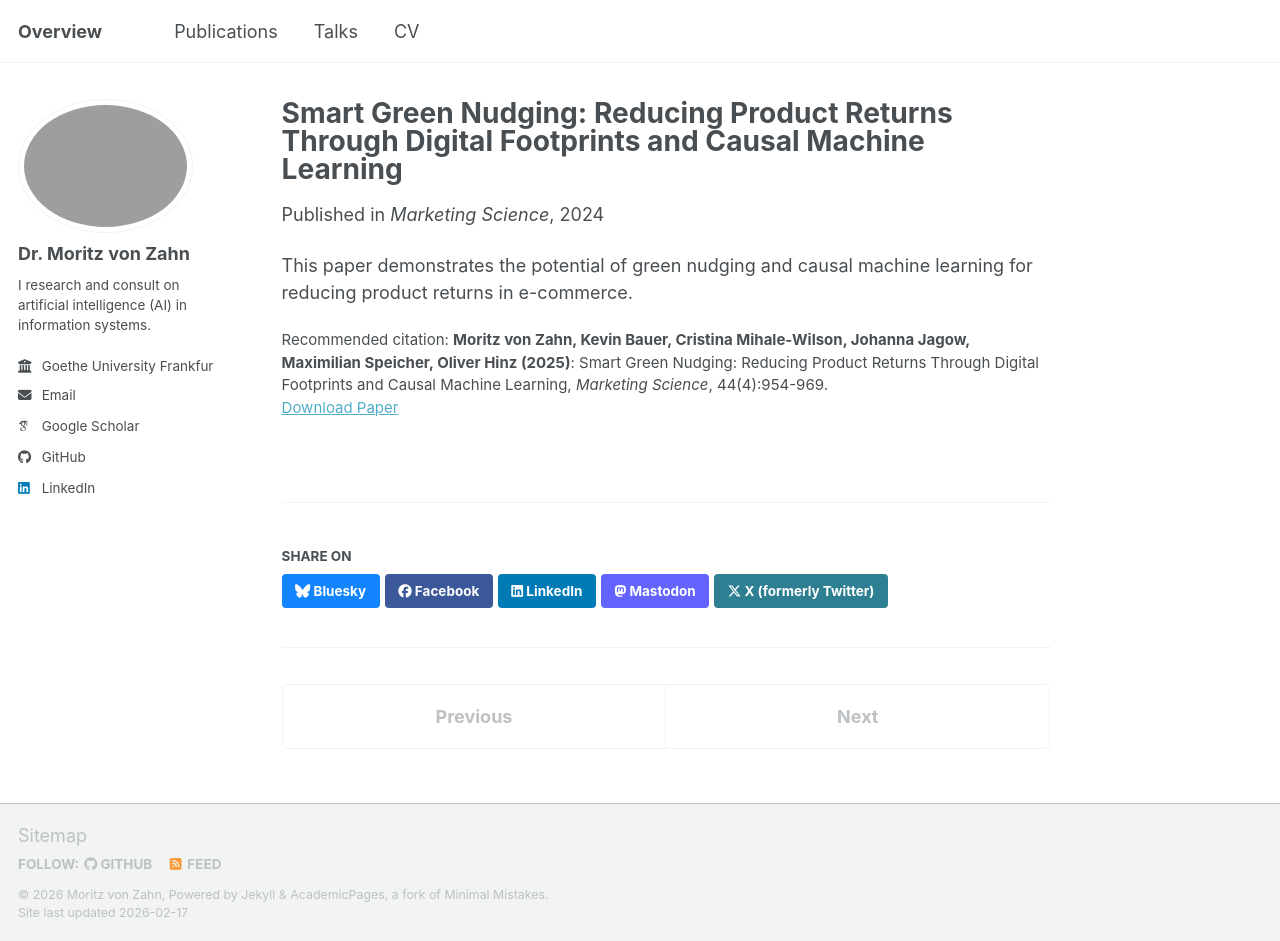
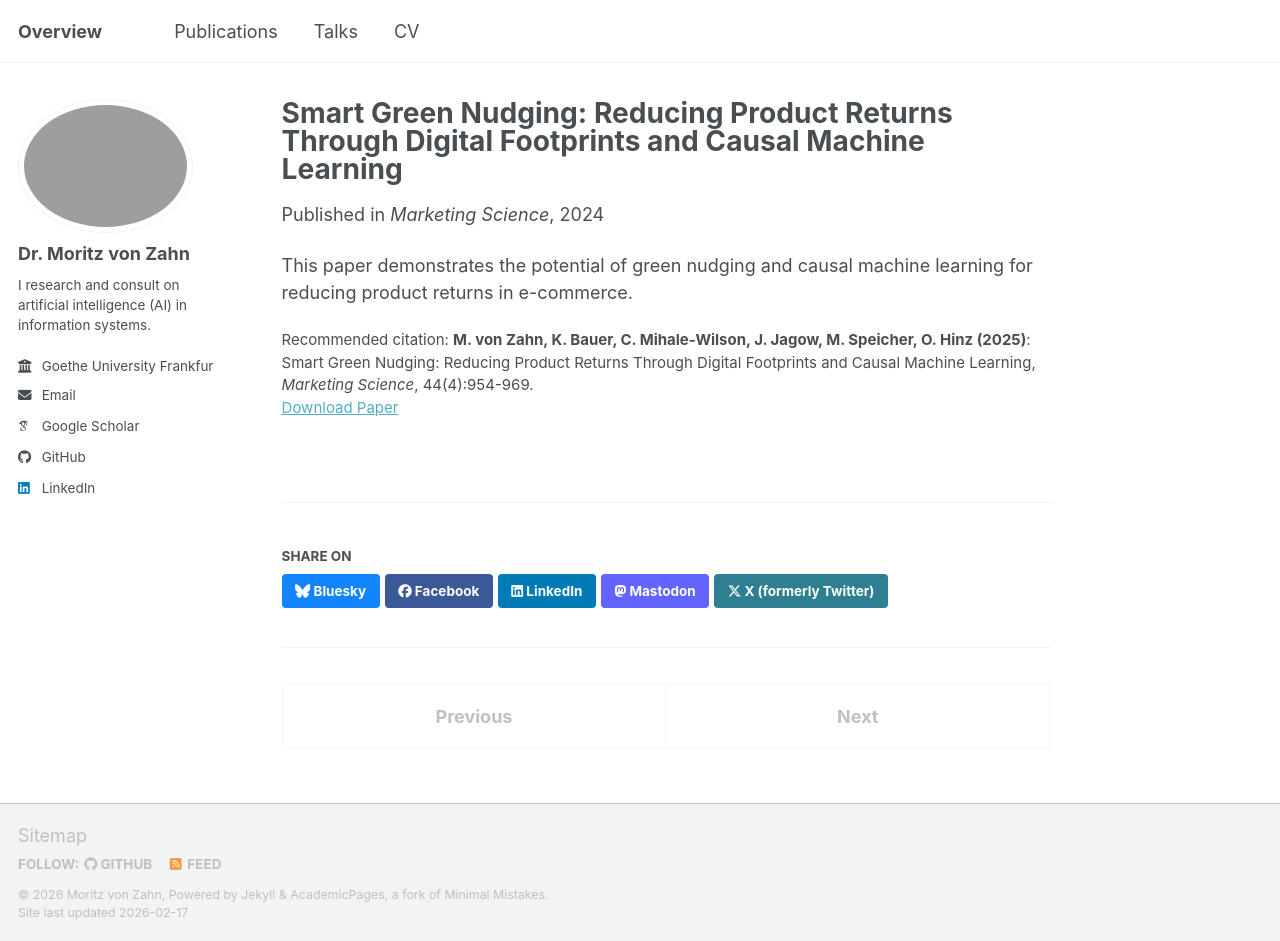
Before and after one commit to moritzvz/moritzvz.github.io, a Jekyll site: the page built from _publications/2024-08-09-smartnudging_mksc.md, in a window 1280 px wide and 941 px high. Built offline with Jekyll 4.4.1, drawn with Linux system fonts in a browser that asks for light colours; some web fonts are replaced; a script bundle is joined from its source files by our own code; library files that are not in the unit come from our copies.

Commit message:
Update 2024-08-09-smartnudging_mksc.md

```diff
--- a/_publications/2024-08-09-smartnudging_mksc.md
+++ b/_publications/2024-08-09-smartnudging_mksc.md
@@ -9,6 +9,6 @@ venue: "Marketing Science"
 
 paperurl: "https://doi.org/10.1287/mksc.2022.0393"
 pdfurl: "https://pubsonline.informs.org/doi/epdf/10.1287/mksc.2022.0393"
-citation: "<b>Moritz von Zahn, Kevin Bauer, Cristina Mihale-Wilson, Johanna Jagow, Maximilian Speicher, Oliver Hinz (2025)</b>: Smart Green Nudging: Reducing Product Returns Through Digital Footprints and Causal Machine Learning, <i>Marketing Science</i>, 44(4):954-969."
+citation: "<b>M. von Zahn, K. Bauer, C. Mihale-Wilson, J. Jagow, M. Speicher, O. Hinz (2025)</b>: Smart Green Nudging: Reducing Product Returns Through Digital Footprints and Causal Machine Learning, <i>Marketing Science</i>, 44(4):954-969."
 ---
 This paper demonstrates the potential of green nudging and causal machine learning for reducing product returns in e-commerce.
```
